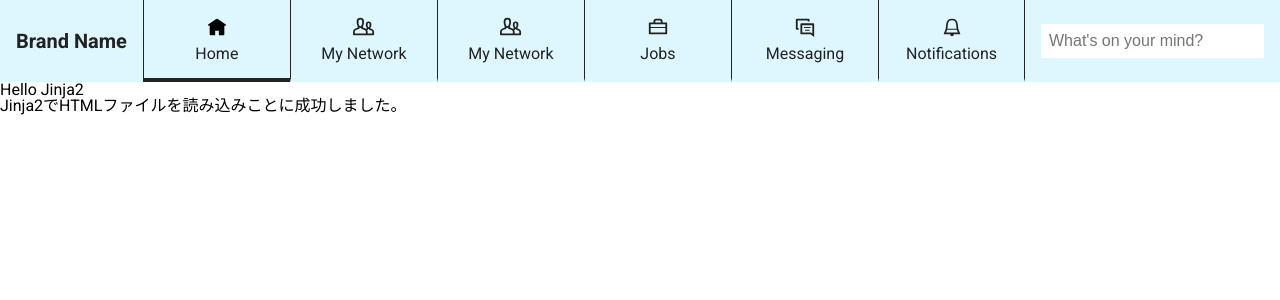
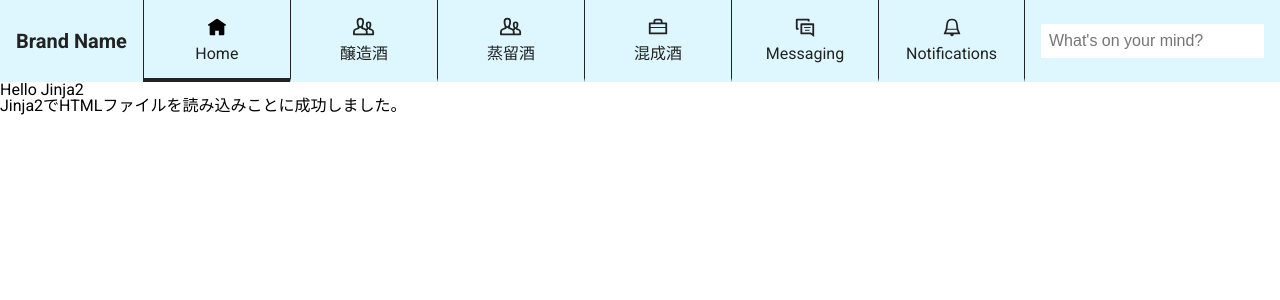
Before and after one commit to tamura0425/flask, a Python web app: template flask/templates/header.html in a window 1280 px wide. Shown: the top 300 px of the page. Run offline with Jinja, Linux system fonts and the light colour scheme; the template is opened without the code that fills it, so the values that code supplies are empty.

Commit message:
HTML 変更「

```diff
--- a/flask/templates/header.html
+++ b/flask/templates/header.html
@@ -71,7 +71,7 @@
                       style="fill: currentColor">
                   </path>
                   </svg>
-                  <span>My Network</span>
+                  <span>醸造酒</span>
                 </a>
               </li>
               <li class="nav__item">
@@ -99,7 +99,7 @@
 
                   </path>
                   </svg>
-                  <span>My Network</span>
+                  <span>蒸留酒</span>
                 </a>
               </li>
               <li class="nav__item">
@@ -126,7 +126,7 @@
                       style="fill: currentColor">
                     </path>
                   </svg>
-                  <span>Jobs</span>
+                  <span>混成酒</span>
                 </a>
               </li>
               <li class="nav__item">
```
Also changed, not shown: flask/flask_script.py (+3 -4 lines).
